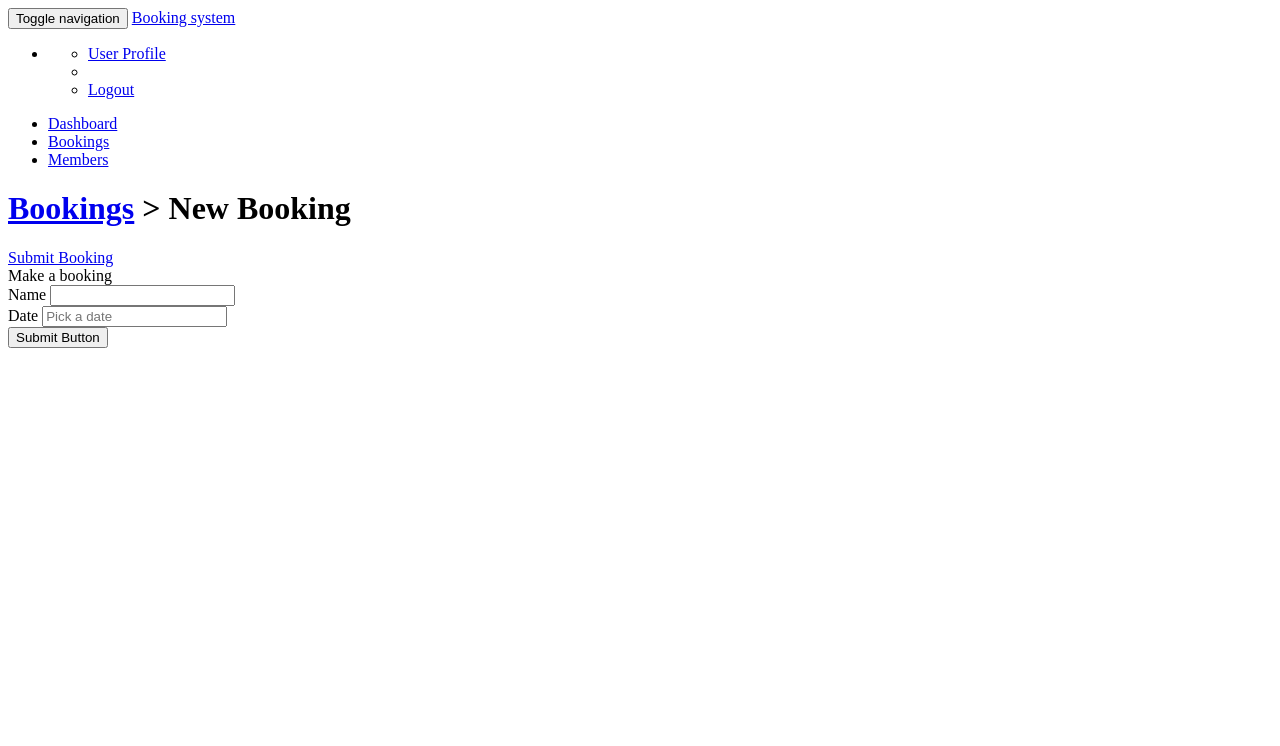
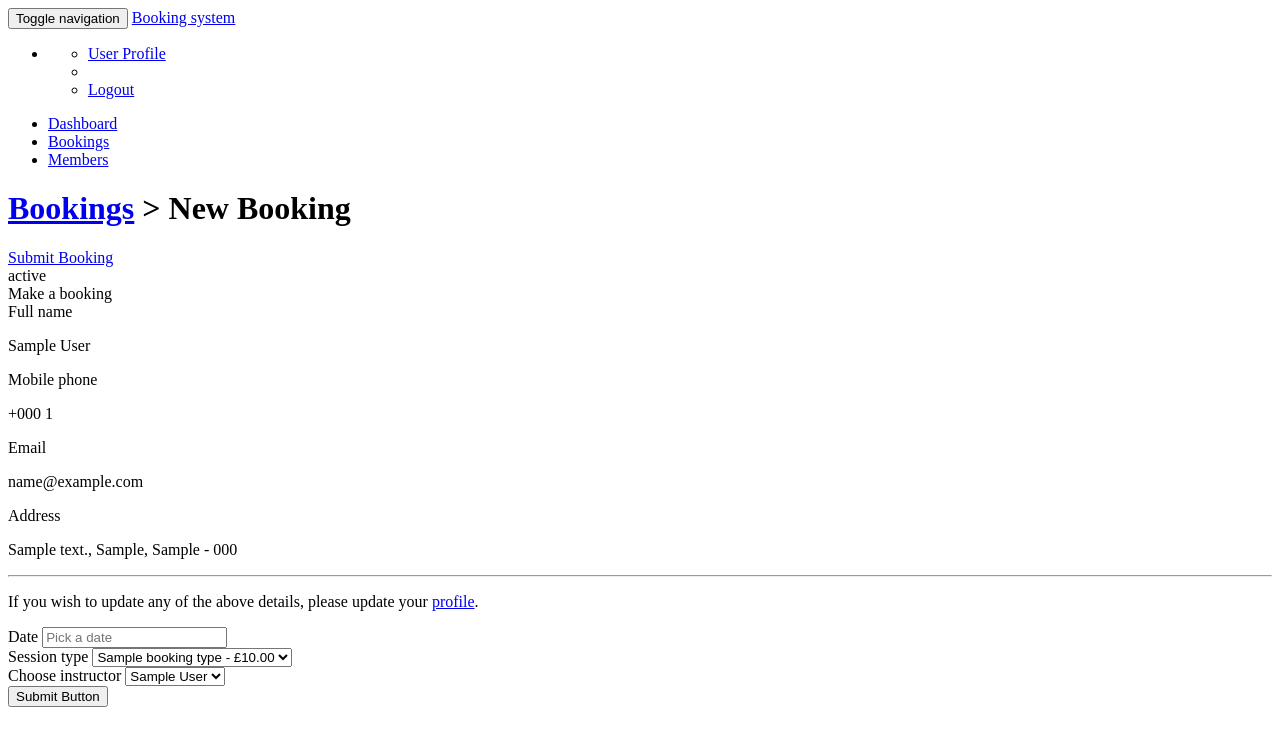
Before and after one commit to KokoDonchev/260ct-sbc-system, a CodeIgniter app: the page made by application/views/vwMakeBooking.php in a window 1280 px wide. Shown: the top 746 px of the page. Run offline with CodeIgniter, Linux system fonts and the light colour scheme; tables that the repository leaves empty hold one stand-in row (values such as "Sample post"); the template is opened without the code that fills it: most values are stand-ins (such as "Sample title", 1, 10 or a date in 2020).

Commit message:
creating new bookings functionality added

```diff
--- a/application/models/queries.php
+++ b/application/models/queries.php
@@ -12,6 +12,11 @@ class Queries extends CI_Model {
     public function get_single_user_information($user_id) {
         $query = $this->db->get_where('booking_users', array('id' => $user_id));
         return $query->row_array();
+    }
+
+    public function get_specific_user_group($access_level) {
+        $query = $this->db->get_where('booking_users', array('access_level' => $access_level));
+        return $query->result_array();
     }
 
     /*
@@ -42,6 +47,21 @@ class Queries extends CI_Model {
     | -------------------------------------------------------------------
     */
 
+    public function all_bookings() {
+        // Needs more work
+    }
+
+    public function get_booking_types() {
+        $query = $this->db->query("SELECT * FROM `booking_types`");
+        return $query->result_array();
+    }
+
+    public function create_booking($booking_date, $booked_by, $instructor_id, $booking_type) {
+        $sql = "INSERT INTO `booking_sessions` (id, session_date, booked_by, instructor_id, status, booking_type)
+                VALUES ('', ?, ?, ?, 0, ?)";
+        $this->db->query($sql, array($booking_date, $booked_by, $instructor_id, $booking_type));
+    }
+
     /*
     | -------------------------------------------------------------------
     |  Members
--- a/application/views/vwMakeBooking.php
+++ b/application/views/vwMakeBooking.php
@@ -13,13 +13,23 @@
                                 <h1 class="remove-margin"><a href="/bookings">Bookings</a> > New Booking</h1>
                             </div>
                             <div class="col-lg-2">
-                                <a class="btn btn-default pull-right" href="/bookings/new">Submit Booking</a>
+                                <a class="create_booking_button btn btn-default pull-right" href="#">Submit Booking</a>
                             </div>
                         </div>
                     </div>
                 </div>
             </div>
             <!-- /.row -->
+            <div class="row">
+                <div class="col-lg-12">
+                <?php echo validation_errors(); ?>
+                <?php
+                    if (isset($status) && $status) {
+                        echo "<div class='alert alert-success' role='alert'>". $status ."</div>";
+                    }
+                ?>
+                </div>
+            </div>
             <div class="row">
                 <div class="col-lg-6">
                     <div class="panel panel-default">
@@ -29,18 +39,49 @@
                         <div class="panel-body">
                             <div class="row">
                                 <div class="col-lg-12">
-                                    <form role="form">
+                                    <form method="POST" action="" role="form">
                                         <div class="form-group">
-                                            <label>Name</label>
-                                            <input class="form-control" value="<?php echo $this->session->userdata('username'); ?>">
-                                            <!--<p class="help-block">Example block-level help text here.</p>-->
+                                            <label>Full name</label>
+                                            <p class="form-control-static"><?php echo $user_info['first_name'] . " " . $user_info['last_name']; ?></p>
+                                        </div>
+                                        <div class="form-group">
+                                            <label>Mobile phone</label>
+                                            <p class="form-control-static">+<?php echo $user_info['mobile_number_code'] . " " . $user_info['mobile_number']; ?></p>
+                                        </div>
+                                        <div class="form-group">
+                                            <label>Email</label>
+                                            <p class="form-control-static"><?php echo $user_info['email_address']; ?></p>
+                                        </div>
+                                        <div class="form-group">
+                                            <label>Address</label>
+                                            <p class="form-control-static"><?php echo $user_info['current_address'] . ", " . $user_info['current_town'] . ", " . $user_info['current_country'] . " - " . $user_info['address_postcode']; ?></p>
+                                        </div>
+                                        <hr>
+                                        <div class="form-group">
+                                             <p class="form-control-static">If you wish to update any of the above details, please update your <a href="/account">profile</a>.</p>
                                         </div>
                                         <div class="form-group">
                                             <label>Date</label>
-                                            <input class="form-control datepicker" type="text" placeholder="Pick a date">
-                                            <!--<p class="help-block">Example block-level help text here.</p>-->
+                                            <input name="booking_date" class="form-control datepicker" type="text" placeholder="Pick a date">
                                         </div>
-                                        <button type="submit" class="btn btn-default hide">Submit Button</button>
+                                        <div class="form-group">
+                                            <label>Session type</label>
+                                            <select name="booking_type" class="form-control booking_type_dropdown">
+                                                <?php foreach ($booking_types as $type): ?>
+                                                    <option data-instructor="<?php echo $type['instructor_option'] ?>" value="<?php echo $type['id'] ?>"><?php echo $type['title'] ?> - £<?php echo money_format('%i', $type['price']) ?></option>
+                                                <?php endforeach ?>
+                                            </select>
+                                            <input type="hidden" value="0" class="is_instructor" name="is_instructor">
+                                        </div>
+                                        <div class="form-group bookings_instructor">
+                                            <label>Choose instructor</label>
+                                            <select name="instructor_option" class="form-control">
+                                                <?php foreach ($instructors_list as $instructor): ?>
+                                                    <option value="<?php echo $instructor['id'] ?>"><?php echo $instructor['first_name'] . " " . $instructor['last_name'] ?></option>
+                                                <?php endforeach ?>
+                                            </select>
+                                        </div>
+                                        <button type="submit" class="create_booking_trigger btn btn-default hide">Submit Button</button>
                                     </form>
                                 </div>
                                 <!-- /.col-lg-6 (nested) -->
--- a/application/views/vwUpdatePersonalAccount.php
+++ b/application/views/vwUpdatePersonalAccount.php
@@ -59,7 +59,7 @@
                                                     <select name="mobile_number_code" class="form-control">
                                                         <?php foreach ($countries as $key => $country): ?>
                                                             <?php $current_mobile_code = $user_info['mobile_number_code']; ?>
-                                                            <option <?php echo $key == $current_mobile_code ? "selected" : "" ?>>+<?php echo $key ?></option>
+                                                            <option value="<?php echo $key ?>" <?php echo $key == $current_mobile_code ? "selected" : "" ?>>+<?php echo $key ?></option>
                                                         <?php endforeach ?>
                                                     </select>
                                                 </div>
--- a/assets/css/sb-admin-2.css
+++ b/assets/css/sb-admin-2.css
@@ -455,3 +455,7 @@ table.dataTable thead .sorting:after {
   padding-top: 25px;
   padding-bottom: 25px;
 }
+
+.bookings_instructor {
+  display: none;
+}
```
Also changed, not shown: application/controllers/bookings.php (+32 -3 lines), assets/js/sb-admin-2.js (+18 -1 lines).
